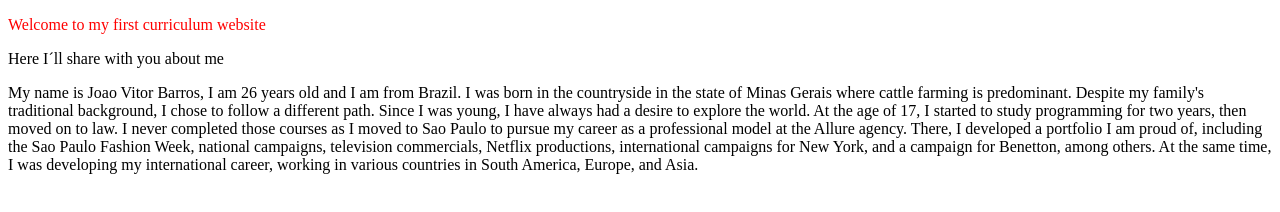
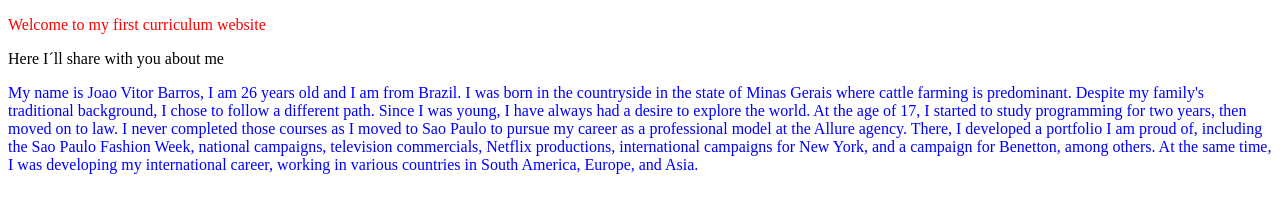
Before and after one commit to JoaoBorgesBra/Joao, a plain HTML site: page index.html in a window 1280 px wide. Drawn offline with Linux system fonts and the light colour scheme.

Commit message:
blue color
I´m adding blue color

```diff
--- a/index.html
+++ b/index.html
@@ -9,7 +9,7 @@
 <body>
     <p style="color: red;">Welcome to my first curriculum website</p>
     <p>Here I´ll share with you about me</p>
-    <p>My name is Joao Vitor Barros, I am 26 years old and I am from Brazil. I was born in the countryside in the state of Minas Gerais where cattle farming is predominant.
+    <p style="color: blue;">My name is Joao Vitor Barros, I am 26 years old and I am from Brazil. I was born in the countryside in the state of Minas Gerais where cattle farming is predominant.
 
  Despite my family's traditional background, I chose to follow a different path. Since I was young, I have always had a desire to explore the world.
 
```
